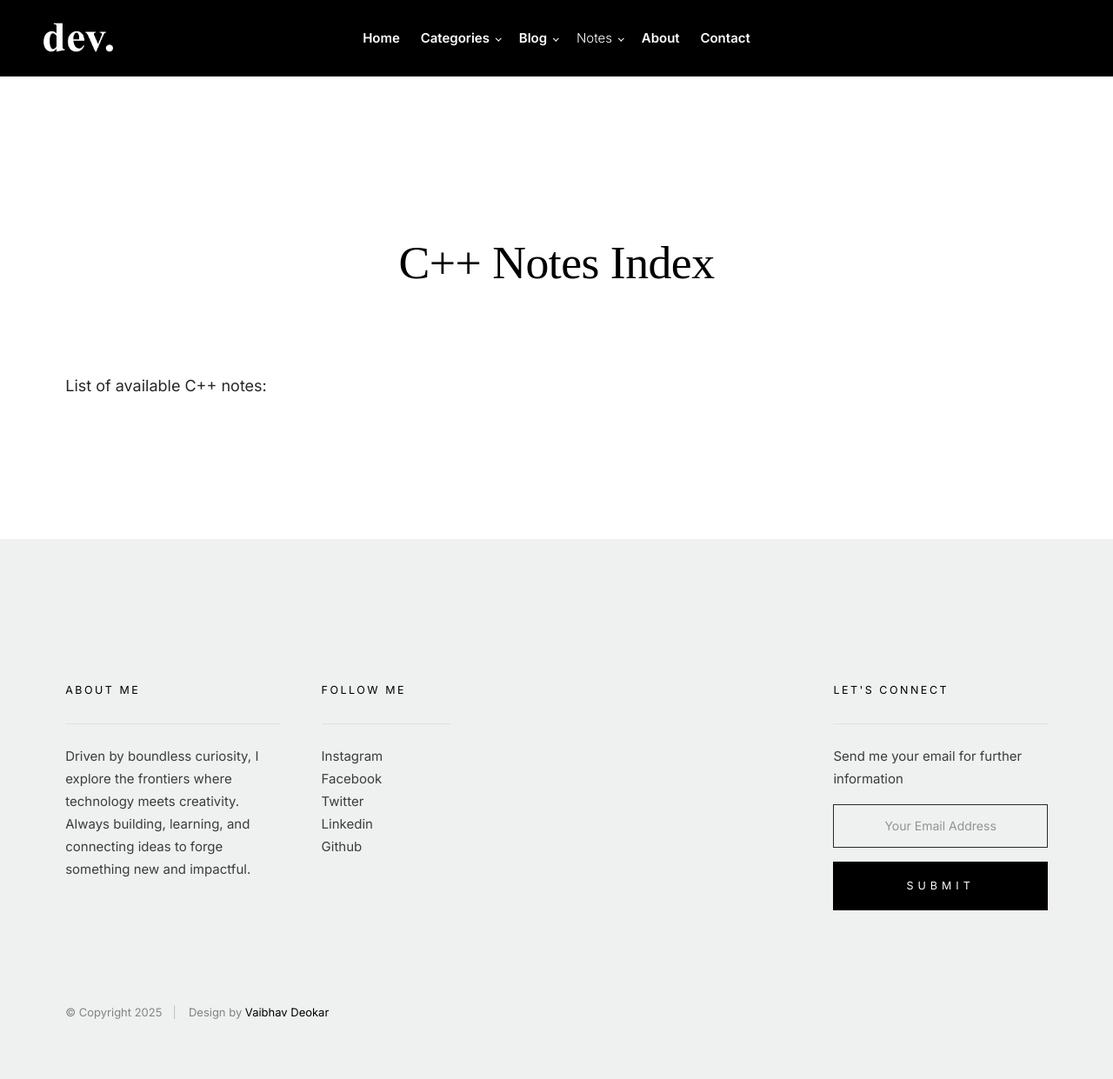
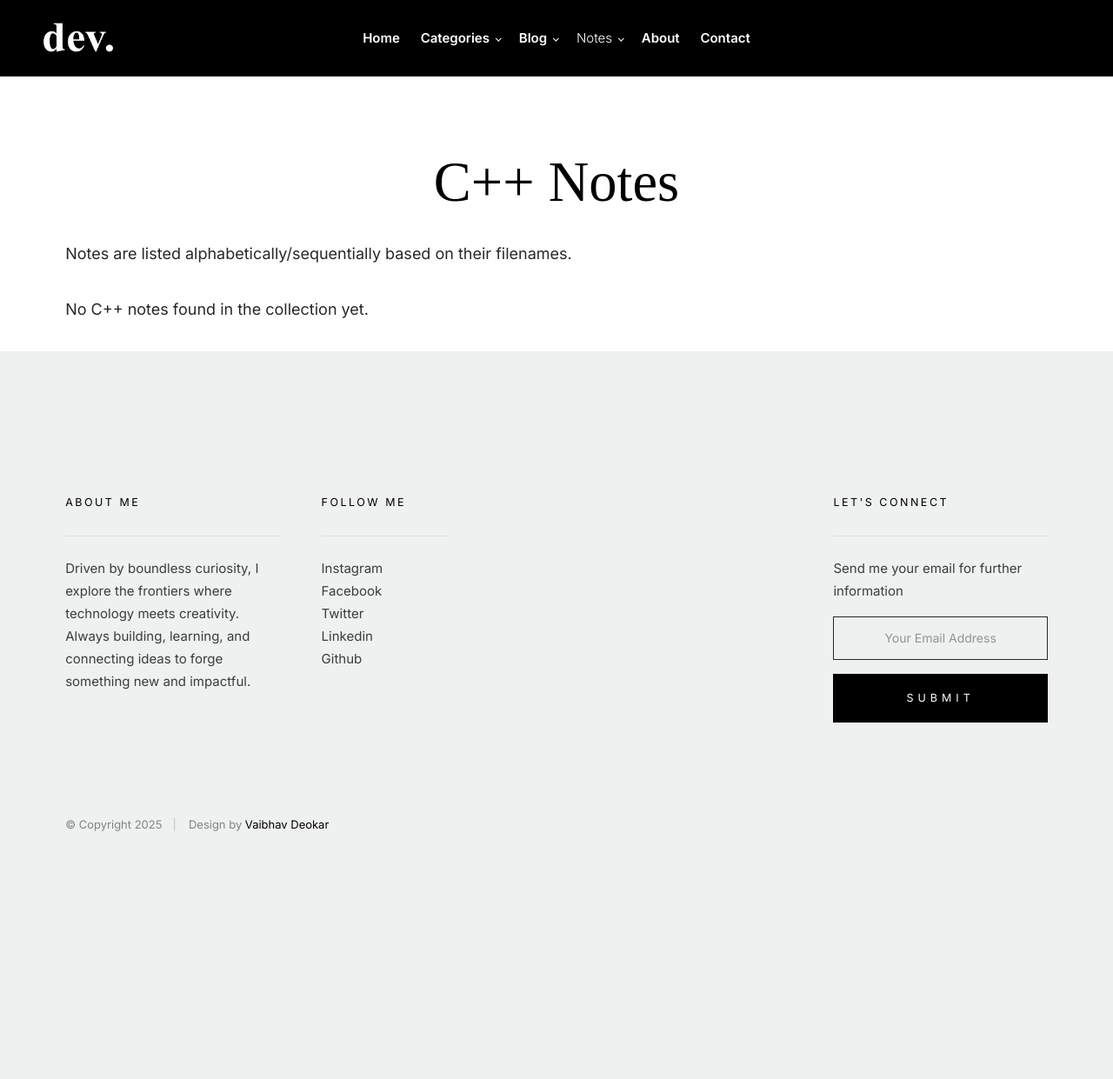
Before and after one commit to dev-ai-kar/vaibhavdeokar-portfolio, a Jekyll site: the page built from notes/cpp.md, in a window 1280 px wide. Shown: the whole page at 87% size. Built offline with Jekyll 4.4.1, drawn with Linux system fonts in a browser that asks for light colours; some web fonts are replaced; after the commit the page ends 1025 px from its top, so only the background shows below that.

Commit message:
feat: implement two-column layout for C++ notes index page

```diff
--- a/notes/cpp.md
+++ b/notes/cpp.md
@@ -5,28 +5,55 @@
 ---
 
 <section class="s-content">
+
+    <!-- Page Header -->
+    <div class="s-pageheader">
+        <div class="row">
+            <div class="column large-12">
+                <h1 class="page-title">{{ page.title }}</h1>
+            </div>
+        </div>
+    </div> <!-- end s-pageheader-->
+
     <div class="row">
         <div class="column large-12">
+            <p>Notes are listed alphabetically/sequentially based on their filenames.</p>
+        </div>
+    </div>
 
-            <article class="s-content__entry format-standard">
+    {% assign all_notes = site.cpp_notes %}
+    {% assign notes_count = all_notes | size %}
 
-                <div class="s-content__entry-header">
-                    <h1 class="s-content__title s-content__title--post">C++ Notes Index</h1>
-                </div> <!-- end s-content__entry-header -->
+    {% if notes_count > 0 %}
+        {% assign notes_per_col = notes_count | divided_by: 2 | ceil %} {# Use 2 for two columns #}
 
-                <div class="s-content__primary">
-                    <div class="s-content__entry-content">
-                        <p>List of available C++ notes:</p>
-                        <ul>
-                          {% for note in site.cpp_notes %}
-                            <li><a href="{{ note.url | relative_url }}">{{ note.title }}</a></li>
-                          {% endfor %}
-                        </ul>
-                    </div> <!-- end s-entry__entry-content -->
-                </div> <!-- end s-content__primary -->
+        <div class="row">
 
-            </article> <!-- end entry -->
+            <!-- Column 1 -->
+            <div class="column large-6 medium-6 tab-full">
+                <ul style="list-style: none; padding-left: 0;"> {# Simple list styling #}
+                    {% for note in all_notes limit: notes_per_col %}
+                    <li style="margin-bottom: 0.5em;"><a href="{{ note.url | relative_url }}">{{ note.title | default: note.name | escape }}</a></li>
+                    {% endfor %}
+                </ul>
+            </div>
 
-        </div> <!-- end column -->
-    </div> <!-- end row -->
+            <!-- Column 2 -->
+            <div class="column large-6 medium-6 tab-full">
+                <ul style="list-style: none; padding-left: 0;"> {# Simple list styling #}
+                    {% for note in all_notes offset: notes_per_col %}
+                    <li style="margin-bottom: 0.5em;"><a href="{{ note.url | relative_url }}">{{ note.title | default: note.name | escape }}</a></li>
+                    {% endfor %}
+                </ul>
+            </div>
+
+        </div> <!-- end row -->
+    {% else %}
+         <div class="row">
+            <div class="column large-12">
+                <p>No C++ notes found in the collection yet.</p>
+            </div>
+         </div>
+    {% endif %}
+
 </section> <!-- end s-content -->
```
